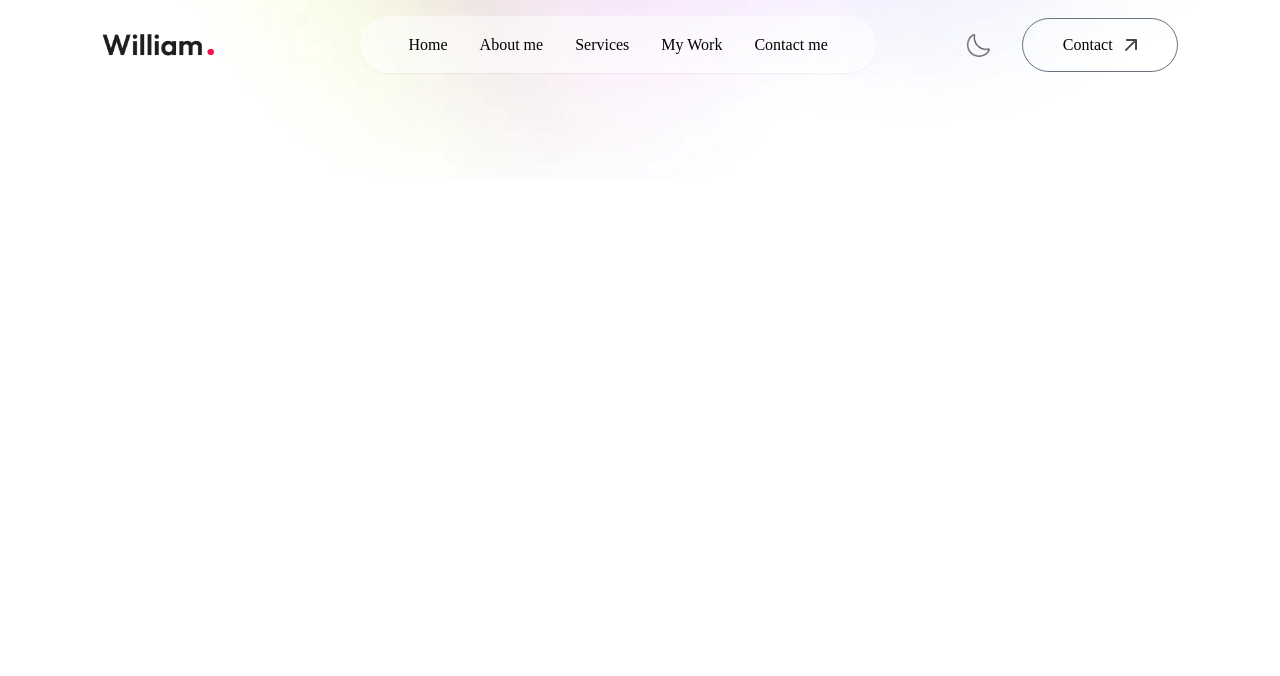
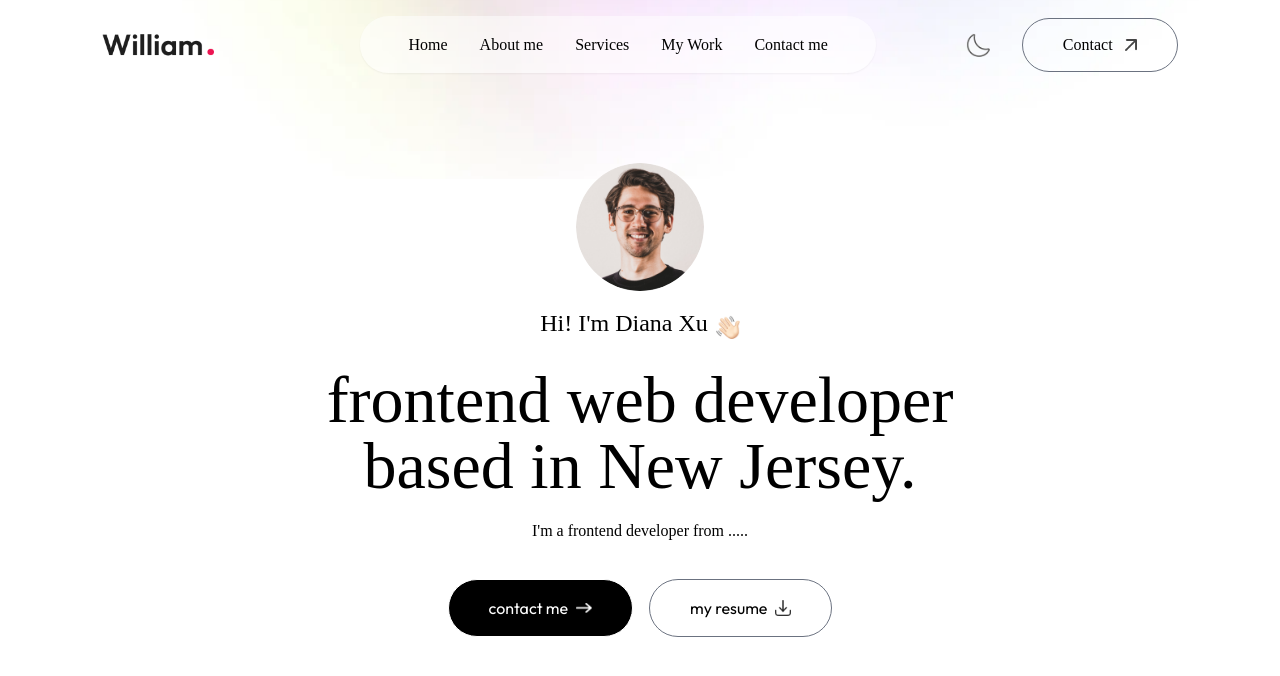
Before and after one commit to dianaxuuu/personal_portfolio, a Next.js app in the folder my-app/: page / in a window 1280 px wide. Shown: the top 676 px of the page. Built offline with nearby package versions, Linux system fonts and the light colour scheme; a web font is replaced by a local one.

Commit message:
add header section.

```diff
--- /dev/null
+++ b/my-app/app/components/Header.jsx
@@ -0,0 +1,34 @@
+import Image from 'next/image'
+import React from 'react'
+import { assets } from '@/assets/assets'
+
+const Header = () => {
+    return (
+        <div className='w-11/12 max-w-3xl text-center mx-auto h-screen flex flex-col items-center justify-center gap-4'>
+            <div>
+                <Image src={assets.profile_img} alt='' className='rounded-full w-32' />
+            </div>
+            <h3 className='flex items-end gap-2 text-xl md:text-2xl mb-3 font-Ovo'>
+                Hi! I'm Diana Xu <Image src={assets.hand_icon} alt='' className='w-6' />
+            </h3>
+            <h1 className='text-3xl sm:text-6xl lg:text-[66px] font-Ovo'>
+                frontend web developer based in New Jersey.</h1 >
+            <p className='max-w-2xl mx-auto font-Ovo'>
+                I'm a frontend developer from .....
+            </p>
+            <div className='flex flex-col sm:flex-row items-center gap-4 mt-4'>
+                <a href='#contact'
+                    className='px-10 py-3 border border-white rounded-full bg-black text-white flex items-center gap-2 '>
+                    contact me <Image src={assets.right_arrow_white} alt='' className='w-4' /></a>
+                <a href='/sample-resume.pdf' download
+                    className='px-10 py-3 border rounded-full border-gray-500 flex items-center gap-2 bg-white' >
+                    my resume <Image src={assets.download_icon} alt='' className='w-4' /></a>
+
+            </div>
+
+
+        </div >
+    )
+}
+
+export default Header
--- a/my-app/app/page.js
+++ b/my-app/app/page.js
@@ -1,11 +1,12 @@
 'use client'
 import Navbar from "./components/Navbar";
+import Header from "./components/Header";
 
 export default function Home() {
   return (
     <>
       <Navbar />
-
+      <Header />
     </>
   );
 }
```
